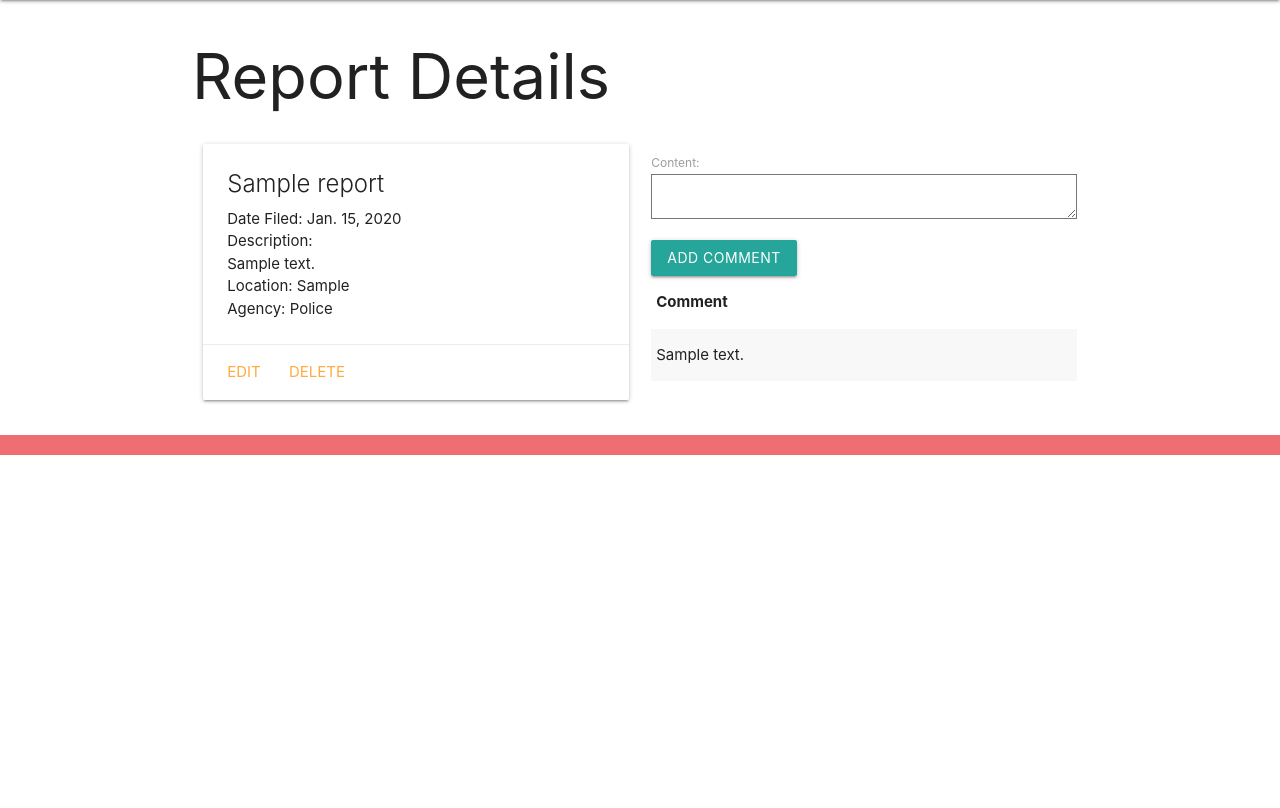
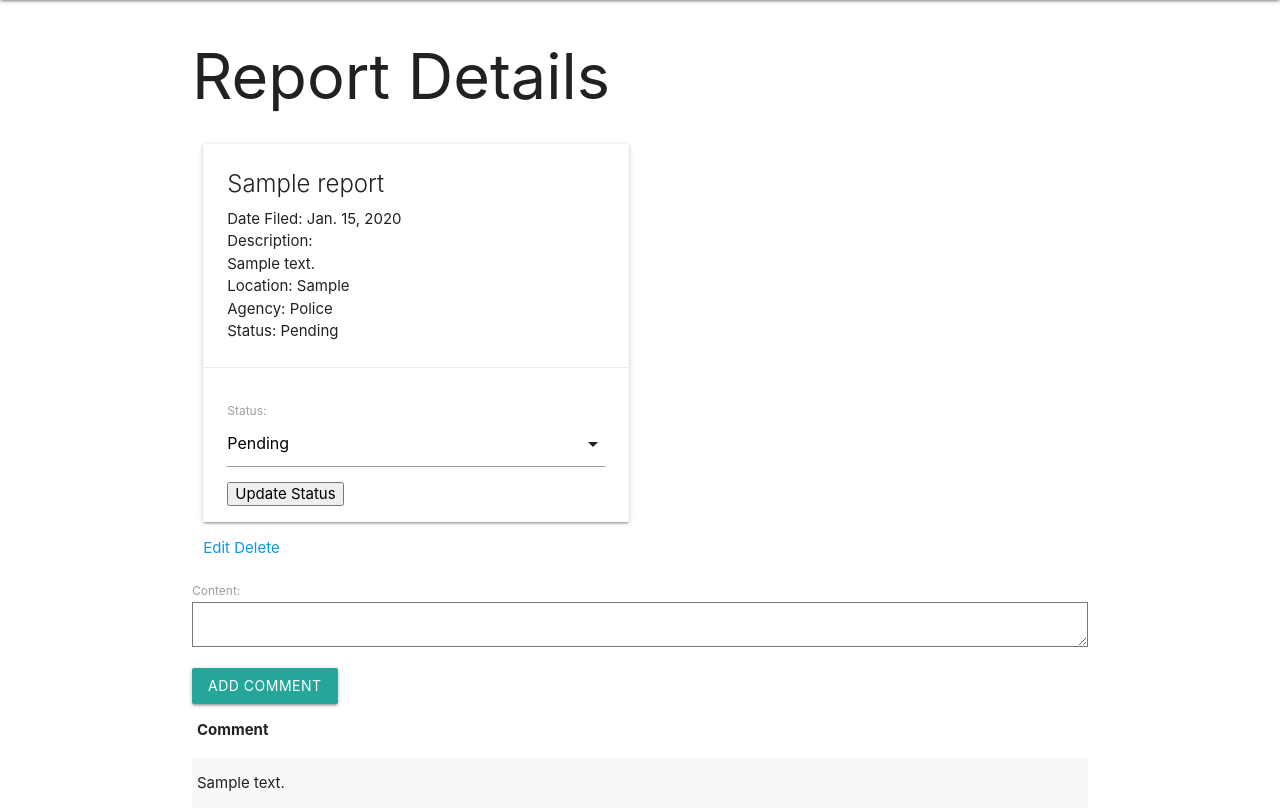
Before and after one commit to OlgaAzhel/my-neighborhood, a Django app: page /reports/1/ in a window 1280 px wide. Shown: the part 64-872 px from the top of the page. Before the commit the page ends 519 px from the top, so only its background shows below. Run offline with Django 4.2, Linux system fonts and the light colour scheme; a user stored in the database is signed in; tables that the repository leaves empty hold one stand-in row (values such as "Sample post").

Commit message:
add status

```diff
--- a/main_app/forms.py
+++ b/main_app/forms.py
@@ -1,7 +1,14 @@
 from django.forms import ModelForm
 from .models import Comment
+from .models import Report
 
 class CommentForm(ModelForm):
   class Meta:
     model = Comment
     fields = ['content']
+
+class ReportStatus(ModelForm):
+  class Meta:
+    model = Report
+    fields = [ 'status']
+    exclude=['title', 'date', 'description', 'location', 'coordX', 'coordY', 'agency']
--- a/main_app/models.py
+++ b/main_app/models.py
@@ -13,6 +13,10 @@ AGENCIES = (
     ('U', 'Utilities'),
     ('O', 'Other'),
 )
+STATUS_CHOICE = (
+    ('P', 'Pending'),
+    ('S', 'Solved'),
+)
 
 class Report(models.Model):
     title = models.CharField(max_length=100)
@@ -25,8 +29,17 @@ class Report(models.Model):
     agency = models.CharField(
         max_length=1,
             choices=AGENCIES,
-            default=AGENCIES[0][0]
-    )
+            default=AGENCIES[0][0])
+    status = models.CharField(
+        max_length=1,
+            choices=STATUS_CHOICE,
+            default=STATUS_CHOICE[0][0]
+
+        )
+
+
+
+
     user = models.ForeignKey(User, on_delete=models.CASCADE)
 
     def __str__(self):
--- a/main_app/templates/reports/detail.html
+++ b/main_app/templates/reports/detail.html
@@ -12,7 +12,18 @@
         <p>Description: {{ report.description|linebreaks }}</p>
         <p>Location: {{ report.location }}</p>
         <p>Agency: {{ report.get_agency_display }}</p>
+        <p>Status: {{ report.get_status_display }}</p>
+      </div>
 
+      {% if user.is_staff %}
+      <div class="card-action">
+        <form method="POST" action="{% url 'change_status' report.id %}">
+         {% csrf_token %}
+         {{ status_form.as_p}}
+         <input type="submit" value="Update Status">
+        </form>
+      </div>
+      {% endif %}
       </div>
       {% if user.id == report.user.id %}
       <div class="card-action">
@@ -45,7 +56,10 @@
   </table>
 </div>
 
-
+<script>
+  const selectEl = document.getElementById('id_status');
+  M.FormSelect.init(selectEl);
+</script>
 
 
 
--- a/main_app/urls.py
+++ b/main_app/urls.py
@@ -12,4 +12,5 @@ urlpatterns = [
 
     path('reportsApi/', views.reportsApi, name='reportsApi'),
     path('reports/<int:pk>/update/', views.ReportUpdate.as_view(), name='report_update'),
+    path('reports/<int:report_id>/change_status/', views.change_status, name='change_status'),
 ]
--- a/main_app/views.py
+++ b/main_app/views.py
@@ -6,7 +6,7 @@ from django.views.generic import ListView, DetailView
 from django.contrib.auth.decorators import login_required
 from django.contrib.auth.mixins import LoginRequiredMixin
 from .models import Report
-from .forms import CommentForm
+from .forms import CommentForm, ReportStatus
 from .serializers import ReportSerializer
 from rest_framework.response import Response
 from rest_framework.decorators import api_view
@@ -25,13 +25,27 @@ def reports_index(request):
     'reports': reports
   })
 
+def change_status(request, report_id):
+  report = Report.objects.get(id=report_id)
+  status_form = ReportStatus(request.POST, instance=report)
+  if status_form.is_valid():
+    #  new_status = status_form.save(commit=False)
+    #  print('THIS IS THE NEW STATUS', new_status)
+    #  print('THIS IS THE NEW STATUS', status_form)
+    #  new_status.date = report.date
+    #  new_status.user_id = report.user_id
+     status_form.save()
+
+  return redirect('detail', report_id = report_id)
+
 
 def reports_detail(request, report_id):
   report = Report.objects.get(id=report_id)
   comment_form = CommentForm()
+  status_form = ReportStatus()
 
   return render(request, 'reports/detail.html', {
-    'report': report, 'comment_form': comment_form
+    'report': report, 'comment_form': comment_form, 'status_form': status_form
   })
 
 
```
Also changed, not shown: main_app/migrations/0005_report_status.py (added).
